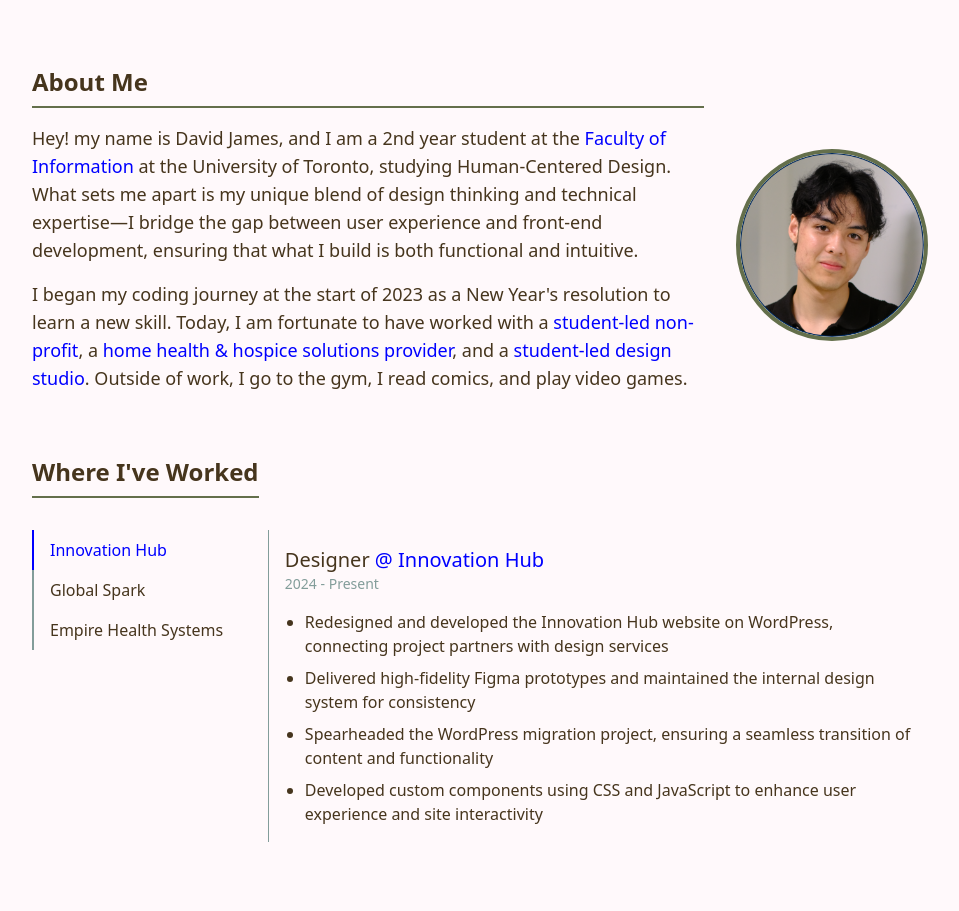
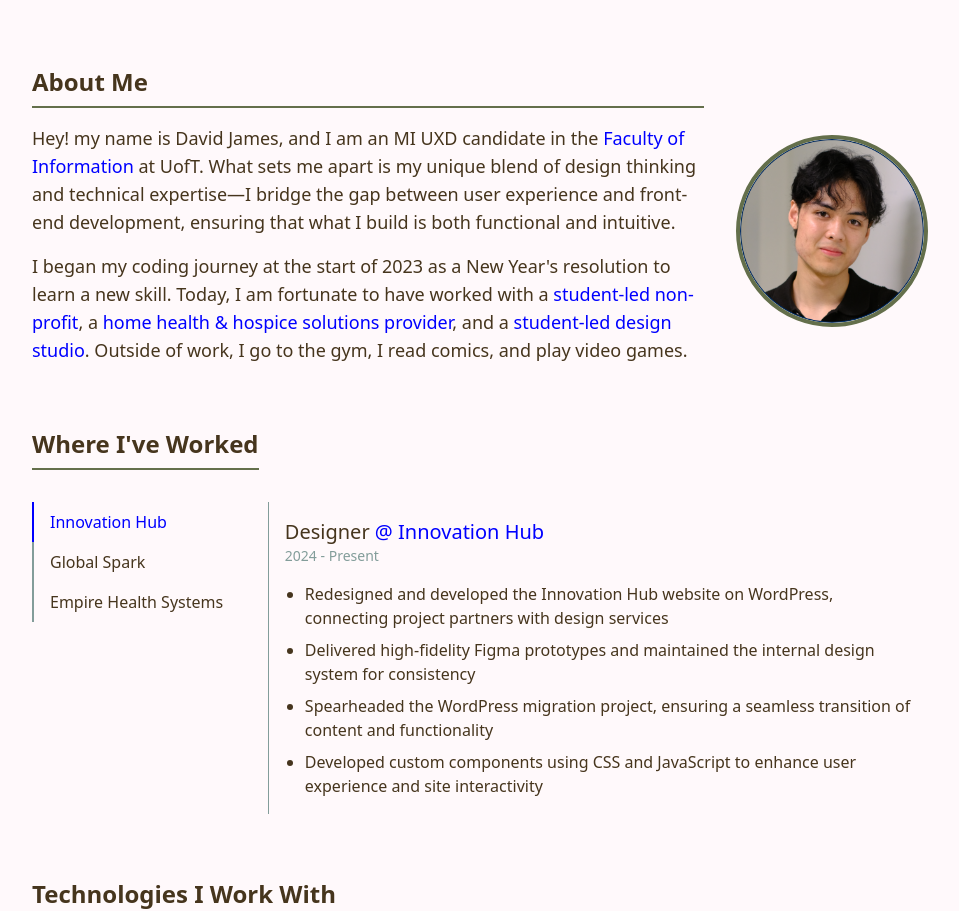
Before and after one commit to davidjamesdimalanta/portfolio_v2, a Next.js app: page / in a window 1280 px wide. Shown: the part 1440-2351 px from the top of the page, without its empty margins (160-1119 px from the left). Built offline with nearby package versions, Linux system fonts and the light colour scheme.

Commit message:
update title in about

```diff
--- a/app/components/about.js
+++ b/app/components/about.js
@@ -80,15 +80,15 @@ export default function About() {
                         <h2 className="text-2xl font-semibold mb-4 border-b-2 border-medium pb-2">About Me</h2>
                         <div className="text-base md:text-lg mb-8">
                             <p className="mb-4">
-                                Hey! my name is David James, and I am a 2nd year student at the{" "}
+                                Hey! my name is David James, and I am an MI UXD candidate in the {" "}
                                 <a
-                                    className="text-accent dark:text-accent-dark hover:underline" href="https://ischool.utoronto.ca/"
+                                    className="text-accent dark:text-accent-dark hover:underline" href="https://ischool.utoronto.ca/master-of-information/user-experience-design/"
                                     target="_blank"
                                     rel="noopener noreferrer"
                                 >
                                     Faculty of Information
                                 </a>{" "}
-                                at the University of Toronto, studying Human-Centered Design. What sets me apart is my unique blend of
+                                at UofT. What sets me apart is my unique blend of
                                 design thinking and technical expertise—I bridge the gap between user experience and front-end development,
                                 ensuring that what I build is both functional and intuitive.
                             </p>
```
